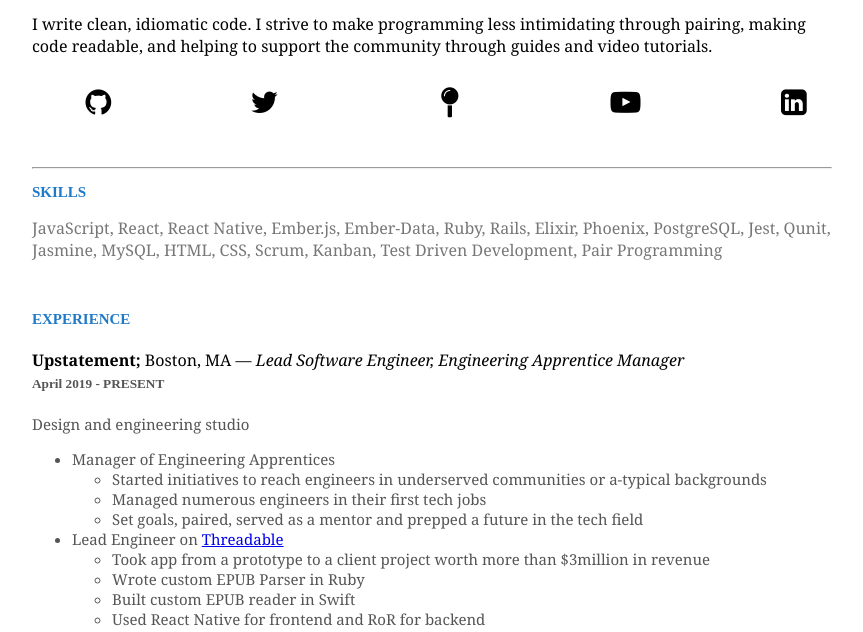
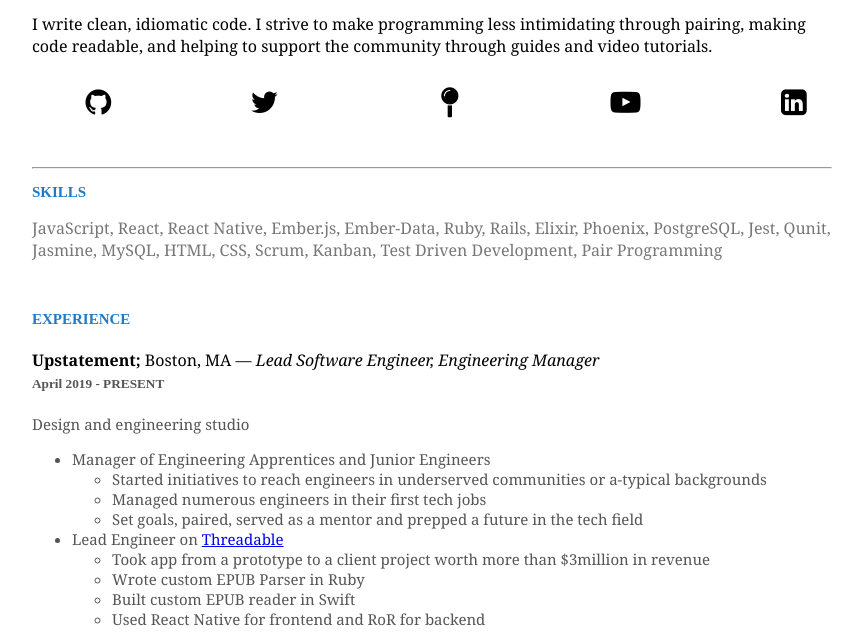
Before and after one commit to sbatson5/sbatson5.github.io, a plain HTML site: page index.html in a window 1280 px wide. Shown: the part 145-777 px from the top of the page, without its empty margins (208-1071 px from the left). Drawn offline with Linux system fonts and the light colour scheme.

Commit message:
small text update

```diff
--- a/index.html
+++ b/index.html
@@ -69,14 +69,14 @@
         <h4>
           Upstatement;
           <span class="location">Boston, MA —</span>
-          <span class="position">Lead Software Engineer, Engineering Apprentice Manager</span>
+          <span class="position">Lead Software Engineer, Engineering Manager</span>
         </h4>
         <h5>April 2019 - PRESENT</h5>
         <div class="description">
           Design and engineering studio
           <ul>
             <li>
-              Manager of Engineering Apprentices
+              Manager of Engineering Apprentices and Junior Engineers
               <ul>
                 <li>Started initiatives to reach engineers in underserved communities or a-typical backgrounds</li>
                 <li>Managed numerous engineers in their first tech jobs</li>
```
